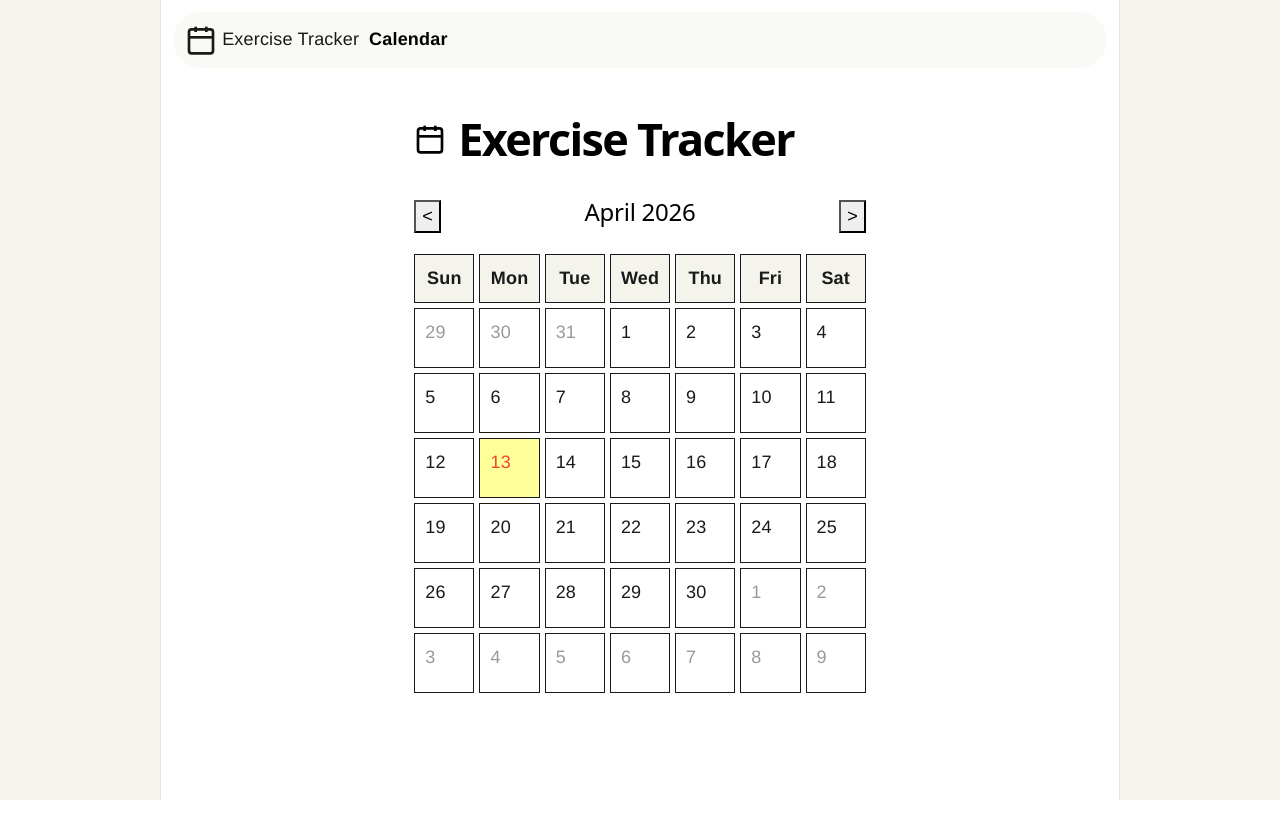
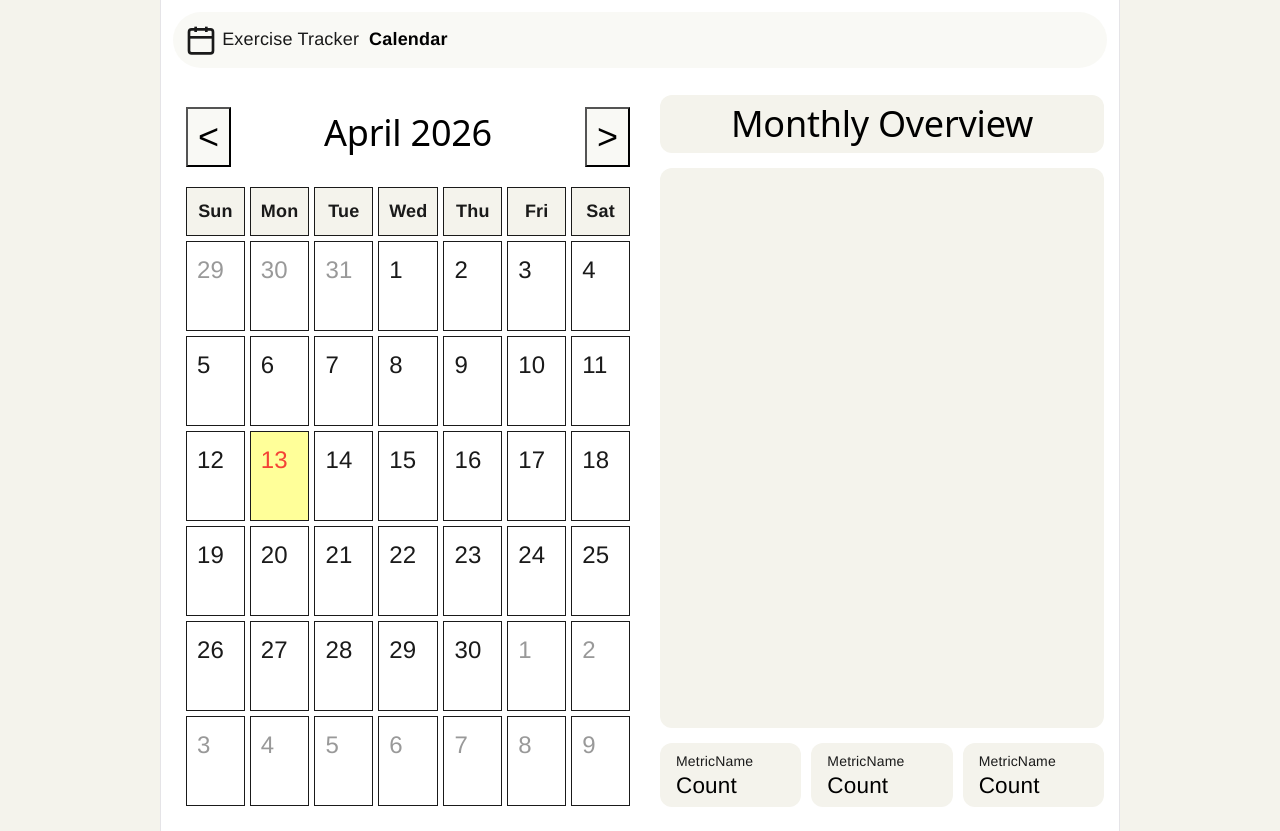
Before and after one commit to EthanM317/Fitness-Tracker-Website, a Vue app in the folder client/: page / in a window 1280 px wide. Before the commit the page ends 800 px from the top, so only its background shows below. Built offline with nearby package versions, Linux system fonts and the light colour scheme.

Commit message:
Layout changes. Minimal dashboard placeholder.

```diff
--- a/client/src/components/Calendar.vue
+++ b/client/src/components/Calendar.vue
@@ -1,14 +1,5 @@
 <template>
   <div class="calendar">
-    <h1>
-      <svg width="32" height="32" viewBox="0 0 24 24" fill="none" xmlns="http://www.w3.org/2000/svg">
-        <rect x="3" y="4" width="18" height="18" rx="2" ry="2" stroke="currentColor" stroke-width="2" fill="none"/>
-        <line x1="16" y1="2" x2="16" y2="6" stroke="currentColor" stroke-width="2"/>
-        <line x1="8" y1="2" x2="8" y2="6" stroke="currentColor" stroke-width="2"/>
-        <line x1="3" y1="10" x2="21" y2="10" stroke="currentColor" stroke-width="2"/>
-      </svg>
-      Exercise Tracker
-    </h1>
     <div class="calendar-header">
       <button @click="prevMonth">&lt;</button>
       <h2>{{ currentMonthName }} {{ currentYear }}</h2>
@@ -86,6 +77,15 @@ export default {
 </script>
 
 <style scoped>
+button {
+  background-color: var(--social-bg);
+  padding: 1px 10px;
+}
+
+.calendar-header * {
+  font-size: 36px;
+}
+
 .calendar {
   max-width: 800px;
   margin: 0 auto;
@@ -104,6 +104,7 @@ export default {
   justify-content: space-between;
   align-items: center;
   margin-bottom: 20px;
+  margin-top: 2px;
 }
 
 .calendar-grid {
@@ -123,7 +124,8 @@ export default {
   padding: 10px;
   border: 1px solid var(--text);
   cursor: pointer;
-  min-height: 60px;
+  min-height: 90px;
+  font-size: 24px;
   display: flex;
   align-items: flex-start;
   justify-content: flex-start;
--- /dev/null
+++ b/client/src/components/CalendarView.vue
@@ -0,0 +1,34 @@
+<script>
+    import Calendar from "./Calendar.vue";
+    import MonthlyDashboard from "./MonthlyDashboard.vue";
+
+    export default {
+        components: {
+            Calendar,
+            MonthlyDashboard
+        }
+    }
+</script>
+
+<template>
+    <div class="view-container">
+        <Calendar class="calendar" />
+        <MonthlyDashboard class="dashboard" />
+    </div>
+</template>
+
+<style scoped>
+    .view-container {
+        display: flex;
+        align-items: flex-start;
+        flex-grow: 0;
+        gap: 20px;
+        margin: 15px;
+    }
+    .calendar {
+        flex: 1 1 0;
+        margin: 10px;
+    }
+
+    .dashboard { flex: 1 1 0; }
+</style>
--- /dev/null
+++ b/client/src/components/DashboardCounter.vue
@@ -0,0 +1,27 @@
+<script>
+</script>
+
+<template>
+    <div class="container">
+        <p>MetricName</p>
+        <h5>Count</h5>
+    </div>
+</template>
+
+<style scoped>
+    .container {
+        background-color: var(--code-bg);
+        border-radius: 12px;
+        padding: 8px 16px;
+        text-align: start;
+    }
+
+    p {
+        font-size: 14px;
+    }
+
+    h5 {
+        color: var(--text-h);
+        margin: 0px;
+    }
+</style>
--- /dev/null
+++ b/client/src/components/MonthlyDashboard.vue
@@ -0,0 +1,49 @@
+<script>
+    import DashboardCounter from './DashboardCounter.vue';
+
+    export default {
+        components: {
+            DashboardCounter
+        }
+    }
+</script>
+
+<template>
+    <div class="component-container">
+        <h2 id="title">Monthly Overview</h2>
+        <div class="chart-placeholder"></div>
+        <div class="counter-bar">
+            <DashboardCounter />
+            <DashboardCounter />
+            <DashboardCounter />
+        </div>
+    </div>
+</template>
+
+<style scoped>
+    .component-container {
+        display: flex;
+        flex-direction: column;
+        gap: 15px;
+    }
+
+    .counter-bar {
+        display: flex;
+        align-items: flex-start;
+        gap: 10px;
+    }
+
+    .chart-placeholder {
+        background-color: var(--code-bg);
+        border-radius: 12px;
+        padding: 280px 0px;
+    }
+
+    #title {
+        font-size: 36px;
+        background-color: var(--code-bg);
+        border-radius: 12px;
+        padding: 8px 16px;
+        margin: 0px;
+    }
+</style>
--- a/client/src/router.js
+++ b/client/src/router.js
@@ -1,6 +1,7 @@
 import Vue from 'vue'
 import VueRouter from 'vue-router'
 import Calendar from './components/Calendar.vue'
+import CalendarView from './components/CalendarView.vue'
 import DayView from './components/DayView.vue'
 
 Vue.use(VueRouter)
@@ -8,8 +9,8 @@ Vue.use(VueRouter)
 const routes = [
   {
     path: '/',
-    name: 'Calendar',
-    component: Calendar
+    name: 'CalendarView',
+    component: CalendarView
   },
   {
     path: '/day/:date',
```
